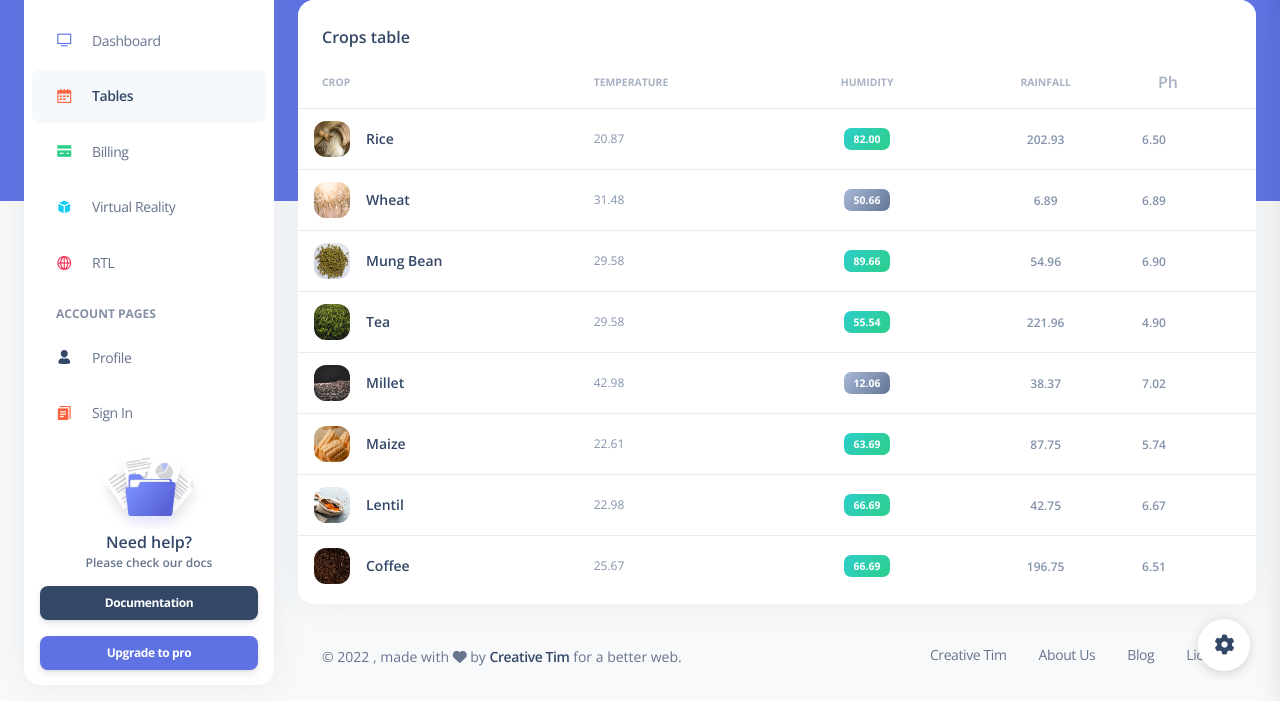
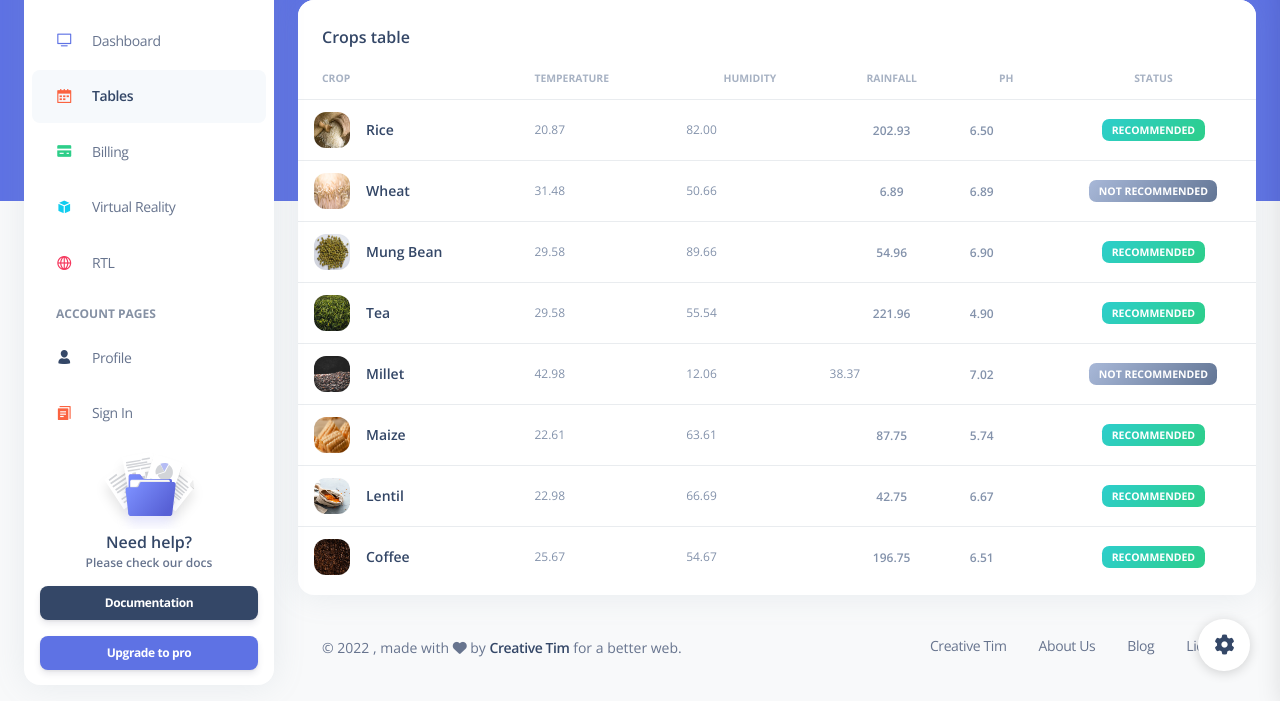
Before and after one commit to sabohat/AgroSmart, a website: page pages/tables.html in a window 1280 px wide. Shown: the part 99-800 px from the top of the page. Drawn offline with nearby package versions, Linux system fonts and the light colour scheme.

Commit message:
update table

```diff
--- a/pages/tables.html
+++ b/pages/tables.html
@@ -421,7 +421,13 @@
                         >
                           Rainfall
                         </th>
-                        <th class="text-secondary opacity-7">ph</th>
+
+                        <th class="text-center text-uppercase text-secondary text-xxs font-weight-bolder opacity-7">ph</th>
+                        <th
+                          class="text-center text-uppercase text-secondary text-xxs font-weight-bolder opacity-7"
+                        >
+                          Status
+                        </th>
                       </tr>
                     </thead>
                     <tbody>
@@ -445,11 +451,10 @@
                         <td>
                           <p class="text-xs text-secondary mb-0">20.87</p>
                         </td>
-                        <td class="align-middle text-center text-sm">
-                          <span class="badge badge-sm bg-gradient-success"
-                            >82.00</span
-                          >
+                        <td>
+                          <p class="text-xs text-secondary mb-0">82.00</p>
                         </td>
+
                         <td class="align-middle text-center">
                           <span class="text-secondary text-xs font-weight-bold"
                             >202.93</span
@@ -458,6 +463,11 @@
                         <td class="align-middle">
                           <span class="text-secondary text-xs font-weight-bold"
                             >6.50</span
+                          >
+                        </td>
+                        <td class="align-middle text-center text-sm">
+                          <span class="badge badge-sm bg-gradient-success"
+                            >Recommended</span
                           >
                         </td>
                       </tr>
@@ -481,11 +491,10 @@
                         <td>
                           <p class="text-xs text-secondary mb-0">31.48</p>
                         </td>
-                        <td class="align-middle text-center text-sm">
-                          <span class="badge badge-sm bg-gradient-secondary"
-                            >50.66</span
-                          >
+                        <td>
+                          <p class="text-xs text-secondary mb-0">50.66</p>
                         </td>
+
                         <td class="align-middle text-center">
                           <span class="text-secondary text-xs font-weight-bold">
                             6.89
@@ -495,6 +504,11 @@
                           <span class="text-secondary text-xs font-weight-bold">
                             6.89
                           </span>
+                        </td>
+                        <td class="align-middle text-center text-sm">
+                          <span class="badge badge-sm bg-gradient-secondary"
+                            >Not Recommended</span
+                          >
                         </td>
                       </tr>
                       <tr>
@@ -517,11 +531,10 @@
                         <td>
                           <p class="text-xs text-secondary mb-0">29.58</p>
                         </td>
-                        <td class="align-middle text-center text-sm">
-                          <span class="badge badge-sm bg-gradient-success"
-                            >89.66</span
-                          >
+                        <td>
+                          <p class="text-xs text-secondary mb-0">89.66</p>
                         </td>
+
                         <td class="align-middle text-center">
                           <span class="text-secondary text-xs font-weight-bold">
                             54.96
@@ -531,6 +544,11 @@
                           <span class="text-secondary text-xs font-weight-bold">
                             6.90
                           </span>
+                        </td>
+                        <td class="align-middle text-center text-sm">
+                          <span class="badge badge-sm bg-gradient-success"
+                            >Recommended</span
+                          >
                         </td>
                       </tr>
                       <tr>
@@ -553,11 +571,10 @@
                         <td>
                           <p class="text-xs text-secondary mb-0">29.58</p>
                         </td>
-                        <td class="align-middle text-center text-sm">
-                          <span class="badge badge-sm bg-gradient-success"
-                            >55.54</span
-                          >
+                        <td>
+                          <p class="text-xs text-secondary mb-0">55.54</p>
                         </td>
+
                         <td class="align-middle text-center">
                           <span class="text-secondary text-xs font-weight-bold">
                             221.96
@@ -567,6 +584,11 @@
                           <span class="text-secondary text-xs font-weight-bold">
                             4.90
                           </span>
+                        </td>
+                        <td class="align-middle text-center text-sm">
+                          <span class="badge badge-sm bg-gradient-success"
+                            >Recommended</span
+                          >
                         </td>
                       </tr>
                       <tr>
@@ -589,20 +611,22 @@
                         <td>
                           <p class="text-xs text-secondary mb-0">42.98</p>
                         </td>
-                        <td class="align-middle text-center text-sm">
-                          <span class="badge badge-sm bg-gradient-secondary"
-                            >12.06</span
-                          >
+                        <td>
+                          <p class="text-xs text-secondary mb-0">12.06</p>
                         </td>
-                        <td class="align-middle text-center">
-                          <span class="text-secondary text-xs font-weight-bold">
-                            38.37
-                          </span>
+                        <td>
+                          <p class="text-xs text-secondary mb-0">38.37</p>
                         </td>
+
                         <td class="align-middle">
                           <span class="text-secondary text-xs font-weight-bold">
                             7.02
                           </span>
+                        </td>
+                        <td class="align-middle text-center text-sm">
+                          <span class="badge badge-sm bg-gradient-secondary"
+                            >Not Recommended</span
+                          >
                         </td>
                       </tr>
                       <tr>
@@ -625,11 +649,10 @@
                         <td>
                           <p class="text-xs text-secondary mb-0">22.61</p>
                         </td>
-                        <td class="align-middle text-center text-sm">
-                          <span class="badge badge-sm bg-gradient-success"
-                            >63.69</span
-                          >
+                        <td>
+                          <p class="text-xs text-secondary mb-0">63.61</p>
                         </td>
+
                         <td class="align-middle text-center">
                           <span class="text-secondary text-xs font-weight-bold">
                             87.75
@@ -639,6 +662,11 @@
                           <span class="text-secondary text-xs font-weight-bold">
                             5.74
                           </span>
+                        </td>
+                        <td class="align-middle text-center text-sm">
+                          <span class="badge badge-sm bg-gradient-success"
+                            >Recommended</span
+                          >
                         </td>
                       </tr>
                       <tr>
@@ -661,11 +689,10 @@
                         <td>
                           <p class="text-xs text-secondary mb-0">22.98</p>
                         </td>
-                        <td class="align-middle text-center text-sm">
-                          <span class="badge badge-sm bg-gradient-success"
-                            >66.69</span
-                          >
+                        <td>
+                          <p class="text-xs text-secondary mb-0">66.69</p>
                         </td>
+
                         <td class="align-middle text-center">
                           <span class="text-secondary text-xs font-weight-bold">
                             42.75
@@ -675,6 +702,11 @@
                           <span class="text-secondary text-xs font-weight-bold">
                             6.67
                           </span>
+                        </td>
+                        <td class="align-middle text-center text-sm">
+                          <span class="badge badge-sm bg-gradient-success">
+                            Recommended</span
+                          >
                         </td>
                       </tr>
                       <tr>
@@ -697,11 +729,10 @@
                         <td>
                           <p class="text-xs text-secondary mb-0">25.67</p>
                         </td>
-                        <td class="align-middle text-center text-sm">
-                          <span class="badge badge-sm bg-gradient-success"
-                            >66.69</span
-                          >
+                        <td>
+                          <p class="text-xs text-secondary mb-0">54.67</p>
                         </td>
+
                         <td class="align-middle text-center">
                           <span class="text-secondary text-xs font-weight-bold">
                             196.75
@@ -712,8 +743,12 @@
                             6.51
                           </span>
                         </td>
+                        <td class="align-middle text-center text-sm">
+                          <span class="badge badge-sm bg-gradient-success"
+                            >Recommended</span
+                          >
+                        </td>
                       </tr>
-
                     </tbody>
                   </table>
                 </div>
```
